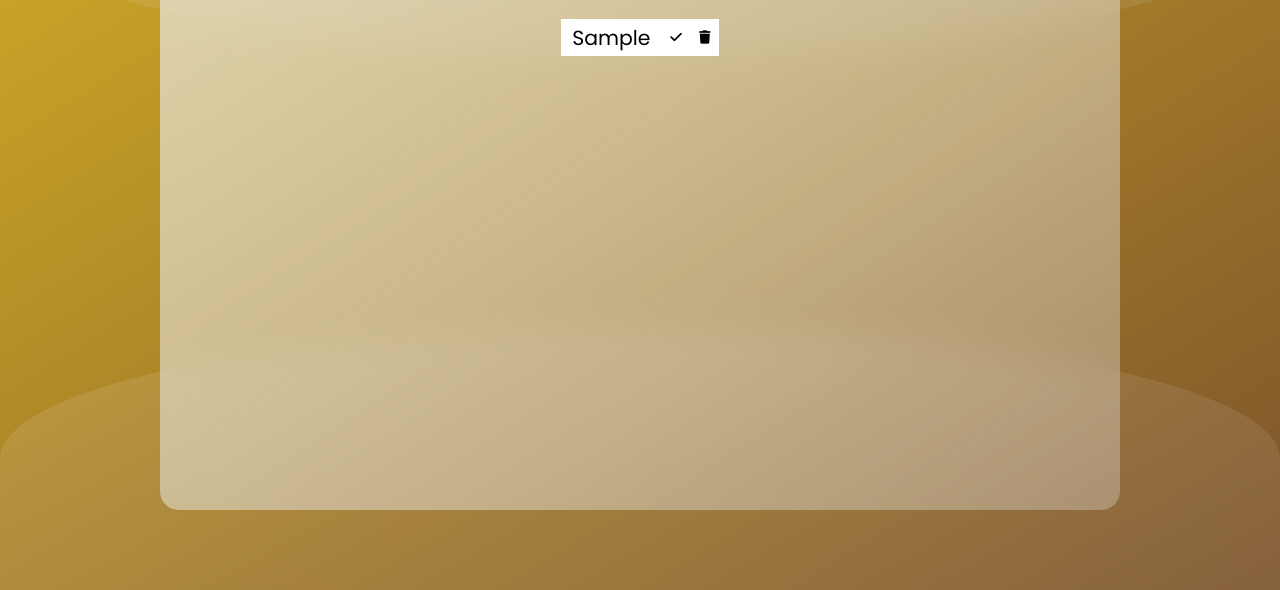
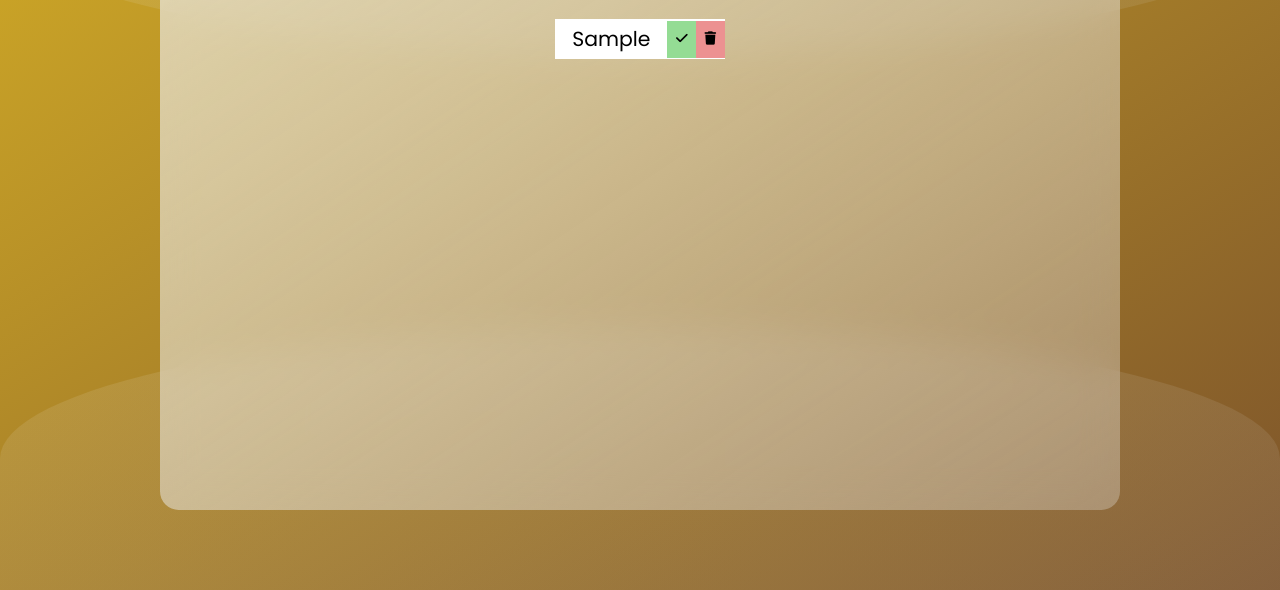
Before and after one commit to JackCollier/planner-website, a plain HTML site: page index.html in a window 1280 px wide. Both pictures are taken after typing "Sample" into the empty fields and a click on the button 775 px from the left and 190 px from the top of the page. Shown: the part 210-800 px from the top of the page. Drawn offline with Linux system fonts and the light colour scheme.

Commit message:
Update style.css
color padding

```diff
--- a/style.css
+++ b/style.css
@@ -116,9 +116,24 @@ form button:hover {
 
 .remove-btn,
 .completed-btn {
-    background: white;
     color: black;
     border: none;
     padding: 0.5rem;
     cursor: pointer;
 }
+
+.completed-btn {
+    background-color: rgb(148, 220, 148);
+}
+.remove-btn {
+    background-color: rgb(236, 145, 145);
+}
+
+.todo-item {
+    padding: 0.3rem 1rem;
+}
+
+.fa-trash,
+ .fa-check{
+    pointer-events: none;
+}
```
